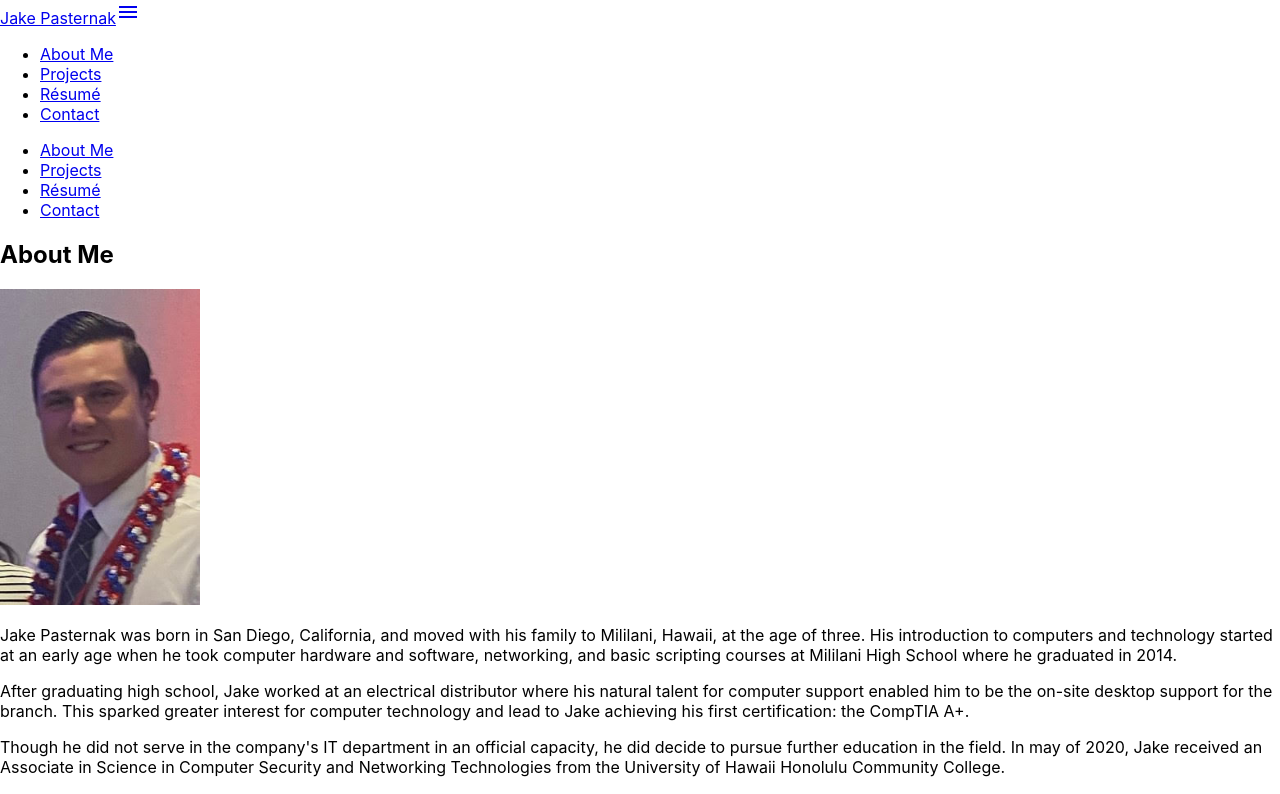
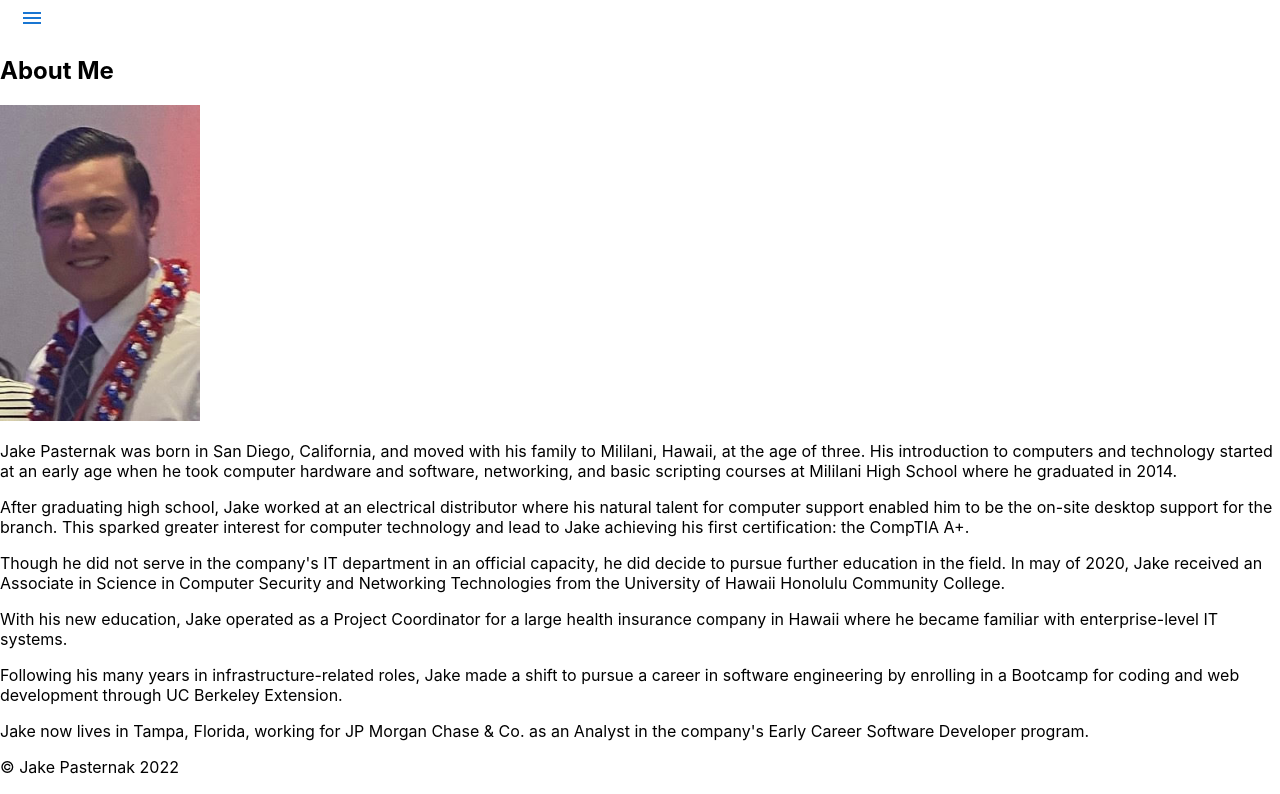
Before and after one commit to jdpasternak/portfolio, a React (Create React App) app: page /about in a window 1280 px wide. Shown: the top 794 px of the page. Built offline with nearby package versions, Linux system fonts and the light colour scheme.

Commit message:
changes menu, adds dark/light theme detection

```diff
--- a/src/App.js
+++ b/src/App.js
@@ -1,39 +1,105 @@
 import "./App.css";
 import {
   BrowserRouter as Router,
+  Link,
   Navigate,
   Route,
   Routes,
 } from "react-router-dom";
 
-import Header from "./components/Header";
-import Navigation from "./components/Navigation";
 import Footer from "./components/Footer";
 import ProjectList from "./components/ProjectList";
 import Resume from "./components/Resume";
-
-import resumeData from "./data/resumeData.json";
+import { resumeData } from "./data/resumeData";
 import Contact from "./components/Contact";
 import About from "./components/About";
-// import { useEffect } from "react";
-// import M from "materialize-css";
+import { Button, Menu, MenuItem, useMediaQuery } from "@mui/material";
+import { useState } from "react";
+import { MenuOutlined } from "@mui/icons-material";
+import { ThemeProvider, createTheme } from "@mui/material/styles";
 
 function App() {
-  // useEffect(() => {
-  //   M.AutoInit();
-  // }, []);
+  const [anchorEl, setAnchorEl] = useState(null);
+  const open = Boolean(anchorEl);
+  const handleClick = (event) => {
+    setAnchorEl(event.currentTarget);
+  };
+  const handleClose = () => {
+    setAnchorEl(null);
+  };
+
+  const darkTheme = createTheme({
+    palette: {
+      mode: "dark",
+    },
+  });
+
+  const lightTheme = createTheme({
+    palette: {
+      mode: "light",
+    },
+  });
 
   return (
+    <ThemeProvider
+      theme={
+        window.matchMedia &&
+        window.matchMedia("(prefers-color-scheme: dark)").matches
+          ? darkTheme
+          : lightTheme
+      }
+    >
       <Router>
-      <Header>
-        <Navigation />
-      </Header>
+        <header>
+          <Button
+            id="menu-button"
+            aria-controls={open ? "menu" : undefined}
+            arial-haspopup="true"
+            aria-expanded={open ? "true" : undefined}
+            onClick={handleClick}
+          >
+            <MenuOutlined />
+          </Button>
+          <Menu
+            id="menu"
+            aria-labelledby="menu-button"
+            anchorEl={anchorEl}
+            open={open}
+            onClose={handleClose}
+            anchorOrigin={{
+              vertical: "top",
+              horizontal: "left",
+            }}
+            transformOrigin={{
+              vertical: "top",
+              horizontal: "left",
+            }}
+          >
+            <Link to="/about">
+              <MenuItem>About</MenuItem>
+            </Link>
+            <Link to="/projects">
+              <MenuItem>Projects</MenuItem>
+            </Link>
+            <Link to="/resume">
+              <MenuItem>Resume</MenuItem>
+            </Link>
+            <Link to="/contact">
+              <MenuItem>Contact</MenuItem>
+            </Link>
+          </Menu>
+        </header>
+
         <main className="container">
           <div className="row">
             <Routes>
               <Route exact path="/about" element={<About />} />
               <Route exact path="/projects" element={<ProjectList />} />
-            <Route exact path="/resume" element={<Resume {...resumeData} />} />
+              <Route
+                exact
+                path="/resume"
+                element={<Resume {...resumeData} />}
+              />
               <Route exact path="/contact" element={<Contact />} />
               <Route
                 exact
@@ -45,6 +111,7 @@ function App() {
         </main>
         <Footer />
       </Router>
+    </ThemeProvider>
   );
 }
 
```
Lines whose indentation alone changed are shown as unchanged.
